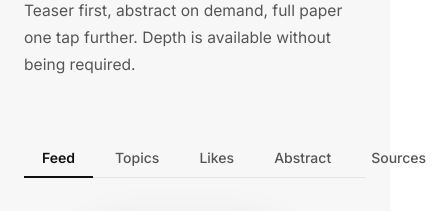
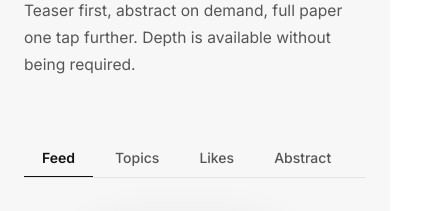
Before and after one commit to teztokapp/website, a plain HTML site: page index.html in a window 390 px wide. Shown: the part 2500-2711 px from the top of the page, 444 px wide, since content can reach past the window. Drawn offline with Linux system fonts and the light colour scheme.

Commit message:
Fix showcase tabs overflowing on mobile by making them horizontally scrollable

```diff
--- a/style.css
+++ b/style.css
@@ -313,6 +313,12 @@ section { padding: 100px 0; }
   margin-bottom: 48px;
   border-bottom: 1px solid var(--border);
   padding-bottom: 0;
+  overflow-x: auto;
+  -webkit-overflow-scrolling: touch;
+  scrollbar-width: none;
+}
+.showcase-tabs::-webkit-scrollbar {
+  display: none;
 }
 
 .tab {
@@ -321,6 +327,7 @@ section { padding: 100px 0; }
   border: none;
   border-bottom: 2px solid transparent;
   margin-bottom: -1px;
+  white-space: nowrap;
   color: var(--text2);
   font-family: var(--font);
   font-size: 0.875rem;
```
